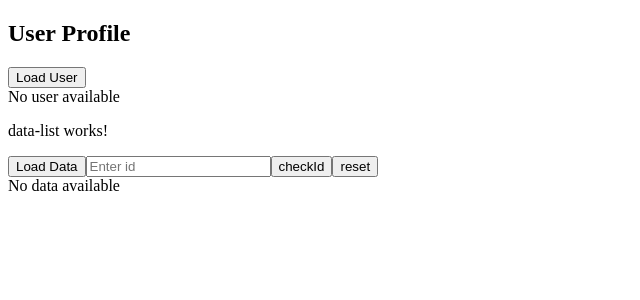
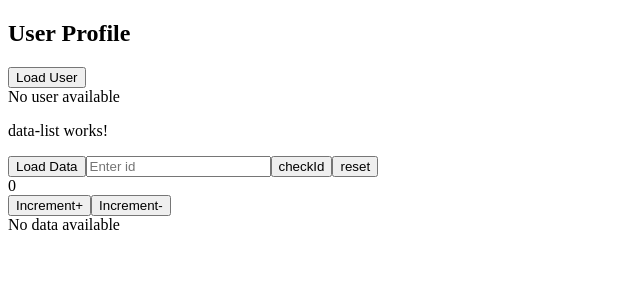
Before and after one commit to InfinityScripter/universal-ang, an Angular app: page / in a window 1280 px wide. Shown: the top 300 px of the page, without its empty margins (0-640 px from the left). Built offline with nearby package versions, Linux system fonts and the light colour scheme.

Commit message:
check count

```diff
--- a/src/app/components/data-list/data-list.component.html
+++ b/src/app/components/data-list/data-list.component.html
@@ -3,6 +3,11 @@
 <input type="text" [(ngModel)]="id" placeholder="Enter id">
 <button (click)="checkId(id)">checkId</button>
 <button (click)="resetData()"> reset</button>
+
+<div>{{count}}</div>
+
+<button (click)="countPlus()">Increment+</button>
+<button (click)="countMinus()">Increment-</button>
 
 <ul *ngIf="data">
   <li *ngFor="let item of data">
--- a/src/app/components/data-list/data-list.component.ts
+++ b/src/app/components/data-list/data-list.component.ts
@@ -1,6 +1,6 @@
 import {Component, OnInit} from '@angular/core';
 import {DataService} from "../../services/data.service";
-import {map, pipe} from "rxjs";
+import {map} from "rxjs";
 
 @Component({
   selector: 'app-data-list',
@@ -11,7 +11,7 @@ export class DataListComponent implements OnInit {
 
   data: any;
   id: any;
-
+  count: any = 0;
   constructor(private dataService:DataService) { }
 
   showData() {
@@ -23,6 +23,7 @@ export class DataListComponent implements OnInit {
   resetData() {
     this.data = null;
     this.id = null;
+    this.count = 0;
   }
 
   checkId(id: any) {
@@ -34,6 +35,14 @@ export class DataListComponent implements OnInit {
     });
   }
 
+  countPlus (){
+    this.count++;
+  }
+
+  countMinus (){
+    this.count--;
+  }
+
   ngOnInit(): void {
 
   }
```
